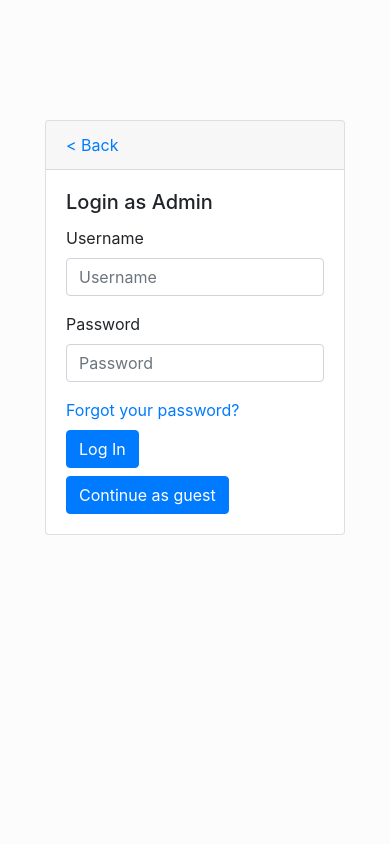
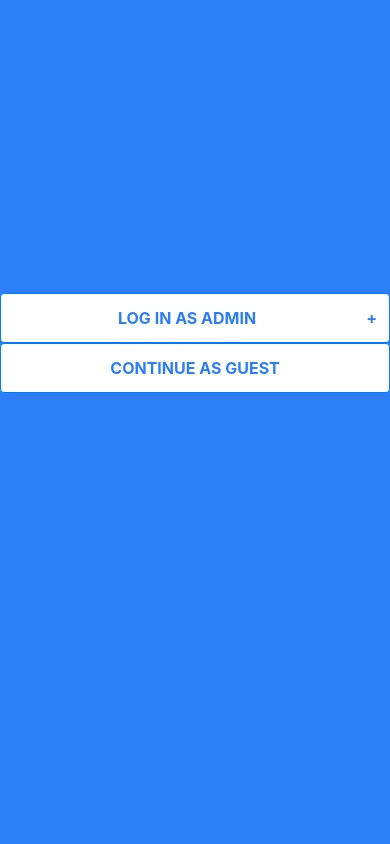
Before and after one commit to mantasruigys3000/WebProgrammingApp, a PHP site: page / in a window 390 px wide. Run offline with PHP 8.4, Linux system fonts and the light colour scheme; a stand-in replaces the project's code that opens the database connection; some libraries are stand-ins or nearby versions.

Commit message:
New Log In Page
Now works

```diff
--- a/index.php
+++ b/index.php
@@ -1,75 +1,80 @@
 <?php
     session_start();
-
-if ( isset( $_SESSION['username'] )) {
-    // Redirect them to the login page
-    header("Location: ./board.php");
-}
-
 ?>
 
 <!DOCTYPE html>
 <html>
-
 <head>
-    <title>Landing Page</title>
-    <link rel="stylesheet" type="text/css" href="styles.css">
+<meta name="viewport" content="width=device-width, initial-scale=1">
+<link rel="stylesheet" type="text/css" href="indexStyle.css">
+<!-- Latest compiled and minified CSS -->
 <link rel="stylesheet" href="https://stackpath.bootstrapcdn.com/bootstrap/4.3.1/css/bootstrap.min.css" integrity="sha384-ggOyR0iXCbMQv3Xipma34MD+dH/1fQ784/j6cY/iJTQUOhcWr7x9JvoRxT2MZw1T" crossorigin="anonymous">
 
 <!-- Latest compiled JavaScript -->
+<script src="//code.jquery.com/jquery-1.11.0.min.js"></script>
+<script src="https://code.jquery.com/jquery-3.3.1.slim.min.js" integrity="sha384-q8i/X+965DzO0rT7abK41JStQIAqVgRVzpbzo5smXKp4YfRvH+8abtTE1Pi6jizo" crossorigin="anonymous"></script>
+<script src="https://cdnjs.cloudflare.com/ajax/libs/popper.js/1.14.3/umd/popper.min.js" integrity="sha384-ZMP7rVo3mIykV+2+9J3UJ46jBk0WLaUAdn689aCwoqbBJiSnjAK/l8WvCWPIPm49" crossorigin="anonymous"></script>
+
+<script src="https://stackpath.bootstrapcdn.com/bootstrap/4.1.3/js/bootstrap.min.js" integrity="sha384-ChfqqxuZUCnJSK3+MXmPNIyE6ZbWh2IMqE241rYiqJxyMiZ6OW/JmZQ5stwEULTy" crossorigin="anonymous"></script>
 <script src="https://maxcdn.bootstrapcdn.com/bootstrap/3.4.0/js/bootstrap.min.js"></script>
 </head>
-
 <body>
-    <script src="script.js"></script>
-
-    <div class="boxwrapper">
-
-    <div class="card" style="width: auto;">
-    <div class="card-header"><a href="" class="card-link">< Back</a></div>
-  <div class="card-body">
-    <h5 class="card-title">Login as Admin</h5>
-    <form method="POST" class="loginform" action="./php_events/event_login.php">
-            <div class="form-group">
-                <label for="inputUsername">Username</label>
-                <input type="text" name="username" class="form-control" id="inputUsername" placeholder="Username">
-            </div>
-            <div class="form-group">
-                <label for="inputPassword">Password</label>
-                <input type="password" name="password" class="form-control" id="inputPassword" placeholder="Password">
-            </div>
-            <a href="forgot.php" class="card-link">Forgot your password?</a></br>
-            <button type="submit" class="btn btn-primary mt-2">Log In</button>
+    <div class="row">
+        <div class="col-md-4"></div>
+        <div class="col-md-4">
+            <div id="errorContainer" class="text-center">
             <?php
                 if(isset($_SESSION["error"])){
                     $error = $_SESSION["error"];
                     echo "<div class='alert alert-danger' role='alert'>$error</div>";
+                    unset($_SESSION['error']);
                 }
             ?>
+            </div>
+            <button class="btn bg-white btn-outline-primary text-uppercase font-weight-bold w-100 collapsible" type="button">LOG IN AS ADMIN</button>
+            <div class="content rounded " style="width: 99.5%; margin: auto; background-color: white;">
+                <form method="POST" class="loginform" action="./php_events/event_login.php">
+                        <div class="form-group" style="padding-top: 20px; " >
+                            <input type="text" name="username" class="form-control text-center" id="inputUsername" placeholder="Username">
+                        </div>
+                        <div class="form-group">
+                            <input type="password" name="password" class="form-control text-center" id="inputPassword" style="" placeholder="Password">
+                        </div>
+                        <button type="submit" class="btn btn-primary mb-3 text-uppercase font-weight-bold text-center" style="width: 100%;" >Log In</button>
                 </form>
+
+            </div>
+            </div>
+        </div>
+        <div class="col-md-4"></div>
+    </div>
+    <div class="row">
+        <div class="col-md-4"></div>
+        <div class="col-md-4">
             <form class="" action="board-guest.php" method="post">
-          <button type="submit" class="btn btn-primary mt-2">Continue as guest</button>
+            <button type="submit" class="btn bg-white btn-outline-primary text-uppercase font-weight-bold w-100" id="guestbtn" type="button">CONTINUE AS GUEST</button>
         </form>
         </div>
+        <div class="col-md-4"></div>
     </div>
+    <div class="row">
 
-            <!--
-            <form method="POST" class="loginform" action="AuthUser.php">
-                <h1>Username</h1>
-                <input name="username" class="username-input" type="text"></br>
-                <h1>Password</h1>
-                <input name="password" class="password-input" type="password"></br>
-                <a href="forgot.php" target="">Forgot your password?</a></br>
-
-                <button class="login-button" type="submit">Log In</button>
-            </form>
-            -->
     </div>
-
+    <script>
+    var coll = document.getElementsByClassName("collapsible");
+    var i;
+    for (i = 0; i < coll.length; i++) {
+    coll[i].addEventListener("click", function expandContainer() {
+        this.classList.toggle("active");
+        var content = this.nextElementSibling;
+        if (content.style.maxHeight){
+        content.style.maxHeight = null;
+        } else {
+        content.style.maxHeight = content.scrollHeight + "px";
+        }
+    });
+    }
+    </script>
 
 </body>
 </html>
-
-<?php
-    unset($_SESSION["error"]);
-?>
--- /dev/null
+++ b/indexStyle.css
@@ -0,0 +1,62 @@
+html,
+body,
+header,
+.view {
+  height: 100%;
+}
+
+
+
+body{
+    background-color: rgba(44,126,247,1) !important;
+}
+
+#errorContainer
+{
+    margin-top: 75% !important;
+    margin-bottom: 0% !important;
+}
+
+.collapsible {
+  background-color: #777;
+  color:  rgba(44,126,247,1) !important;
+  cursor: pointer;
+  padding: 18px;
+  width: 100%;
+  border: none;
+  text-align: left;
+  outline: none;
+  font-size: 15px;
+}
+
+.active, .collapsible:hover {
+  background-color: rgba(44,126,247,1);
+}
+
+#guestbtn{
+    color:  rgba(44,126,247,1) !important;
+}
+
+.collapsible:after {
+  content: '\002B';
+  color:  rgba(44,126,247,1);
+  font-weight: bold;
+  float: right;
+  margin-left: 5px;
+}
+
+.active:after {
+  content: "\2212";
+}
+
+.content {
+  padding: 0 18px;
+  max-height: 0;
+  overflow: hidden;
+  transition: max-height 0.2s ease-out;
+  background-color: #f1f1f1;
+}
+
+button{
+    height:50px;
+}
--- a/php_events/event_login.php
+++ b/php_events/event_login.php
@@ -14,7 +14,7 @@
         $_SESSION['username'] = $enteredUsername;
         header("location: ../board.php");
     }else { // Login failed
-        $_SESSION['error'] = "Login failed.";
+        $_SESSION['error'] = "Login failed. Try Again.";
         header("location: ../index.php");
     }
 
```
Also changed, not shown: php_events/session.php (added, +16 -0 lines). Lines whose indentation alone changed are shown as unchanged.
